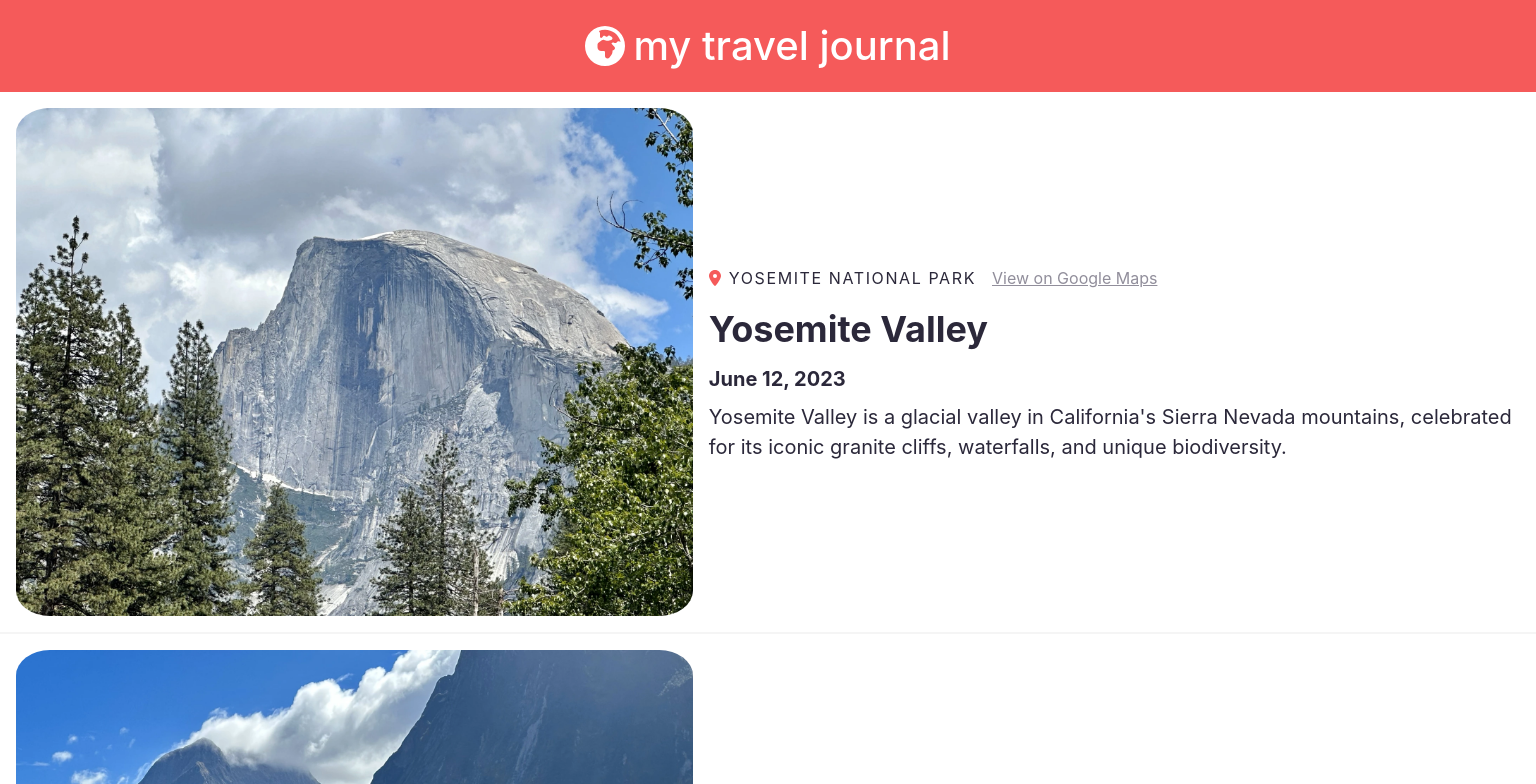
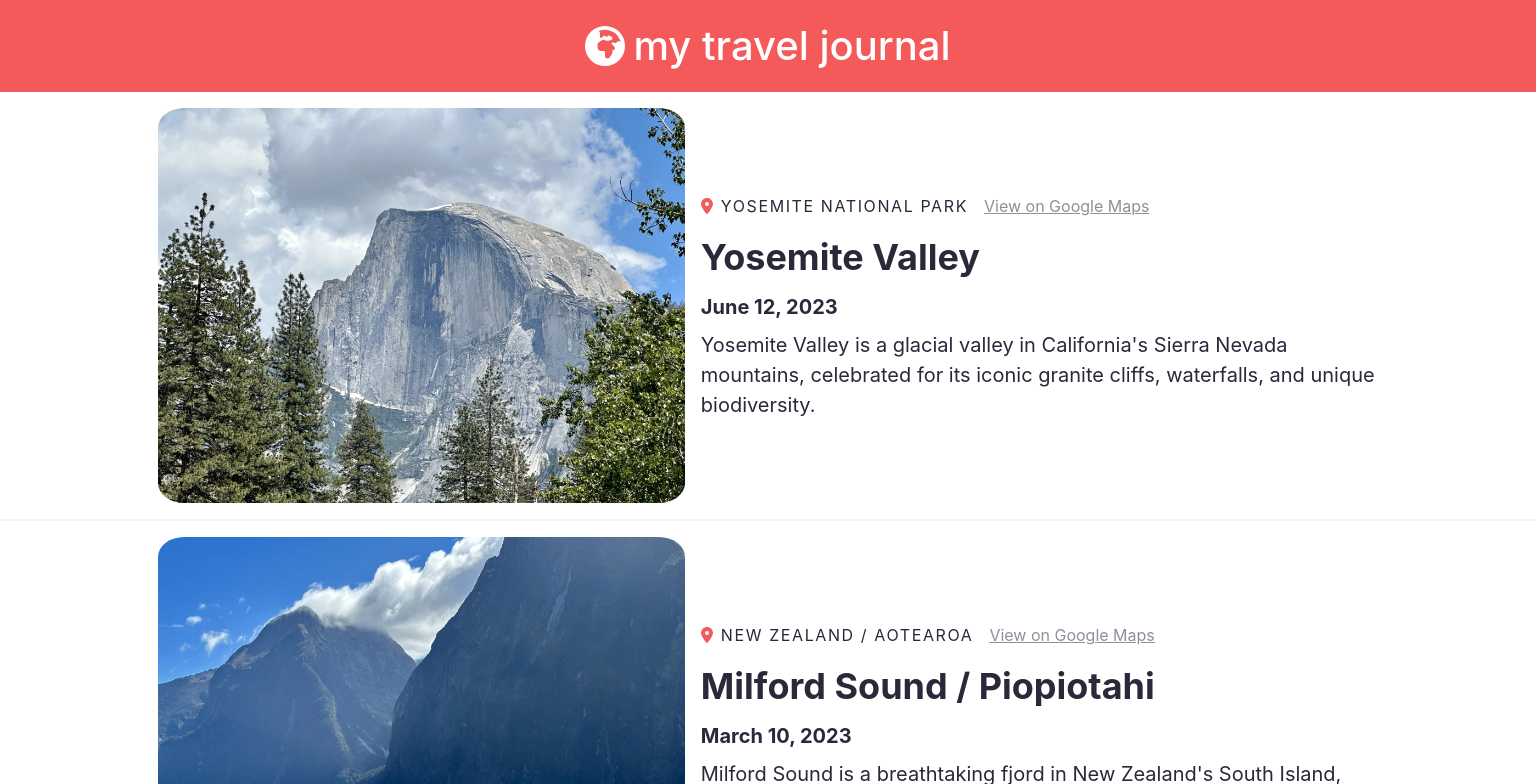
Before and after one commit to bridgemami/travel-journal-scrimba, a React (Vite) app: page / in a window 1536 px wide. Shown: the top 784 px of the page. Built offline with nearby package versions, Linux system fonts and the light colour scheme.

Commit message:
added media queries for 1440px

```diff
--- a/src/components/travel/travel.module.css
+++ b/src/components/travel/travel.module.css
@@ -77,7 +77,8 @@ border-radius: 5%;
 @media (min-width: 768px) {
     .travelContainer {
         flex-direction: row;
-        justify-content: flex-start;
+        justify-content: center;
+        align-items: center;
         flex-wrap: nowrap;
     }
 
@@ -107,8 +108,14 @@ border-radius: 5%;
 }
 
 @media (min-width: 1024px) {
+
+    .image {
+        width: 50%;
+    }
+
     .textContainer {
         justify-content: space-evenly;
+        width: 45%;
     }
 
     .title {
@@ -123,3 +130,15 @@ border-radius: 5%;
         font-size: 1.25rem;
     }
 }
+
+@media (min-width: 1440px) {
+
+    .image {
+        width: 35%;
+    }
+
+    .textContainer {
+        justify-content: space-evenly;
+        width: 45%;
+    }
+}
```
